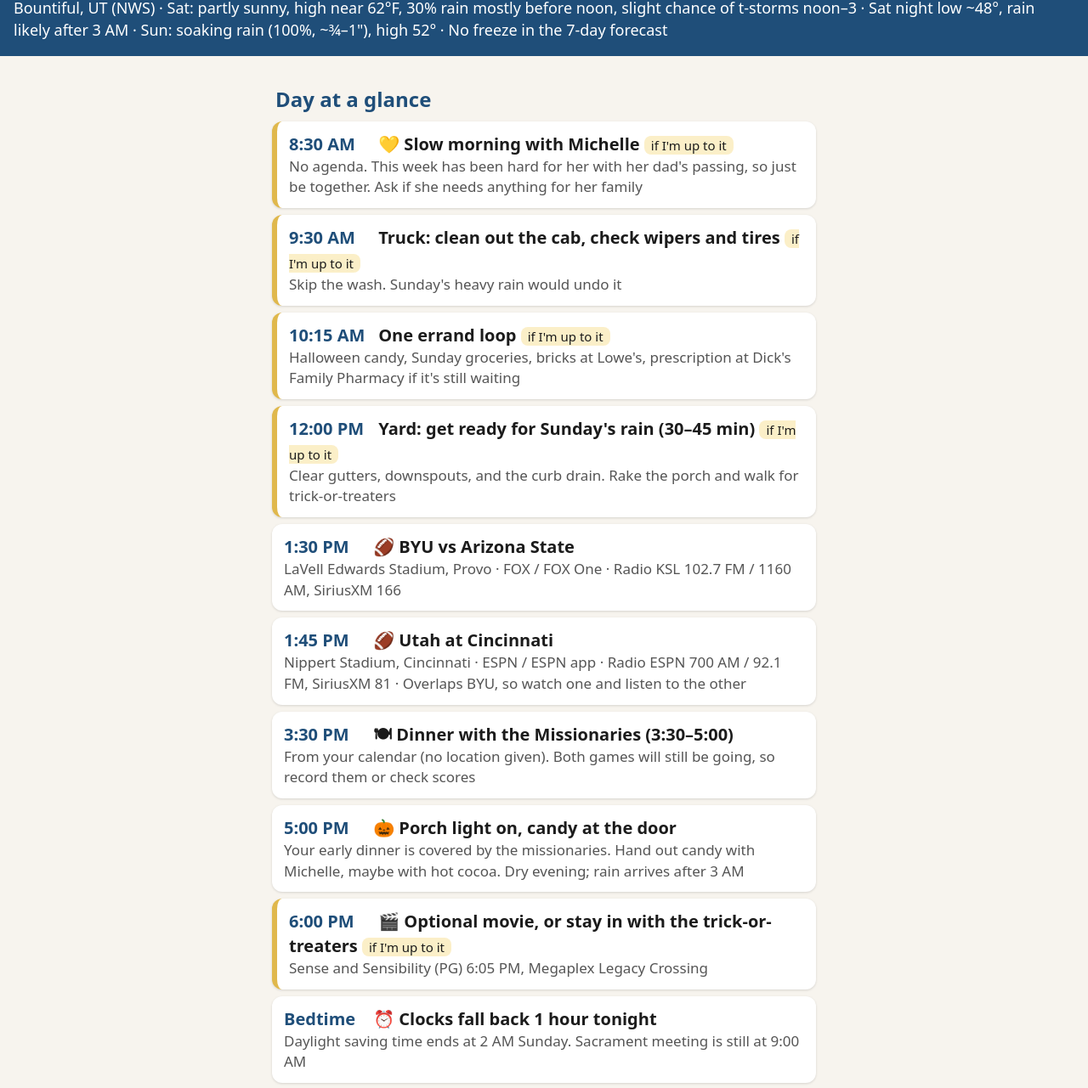
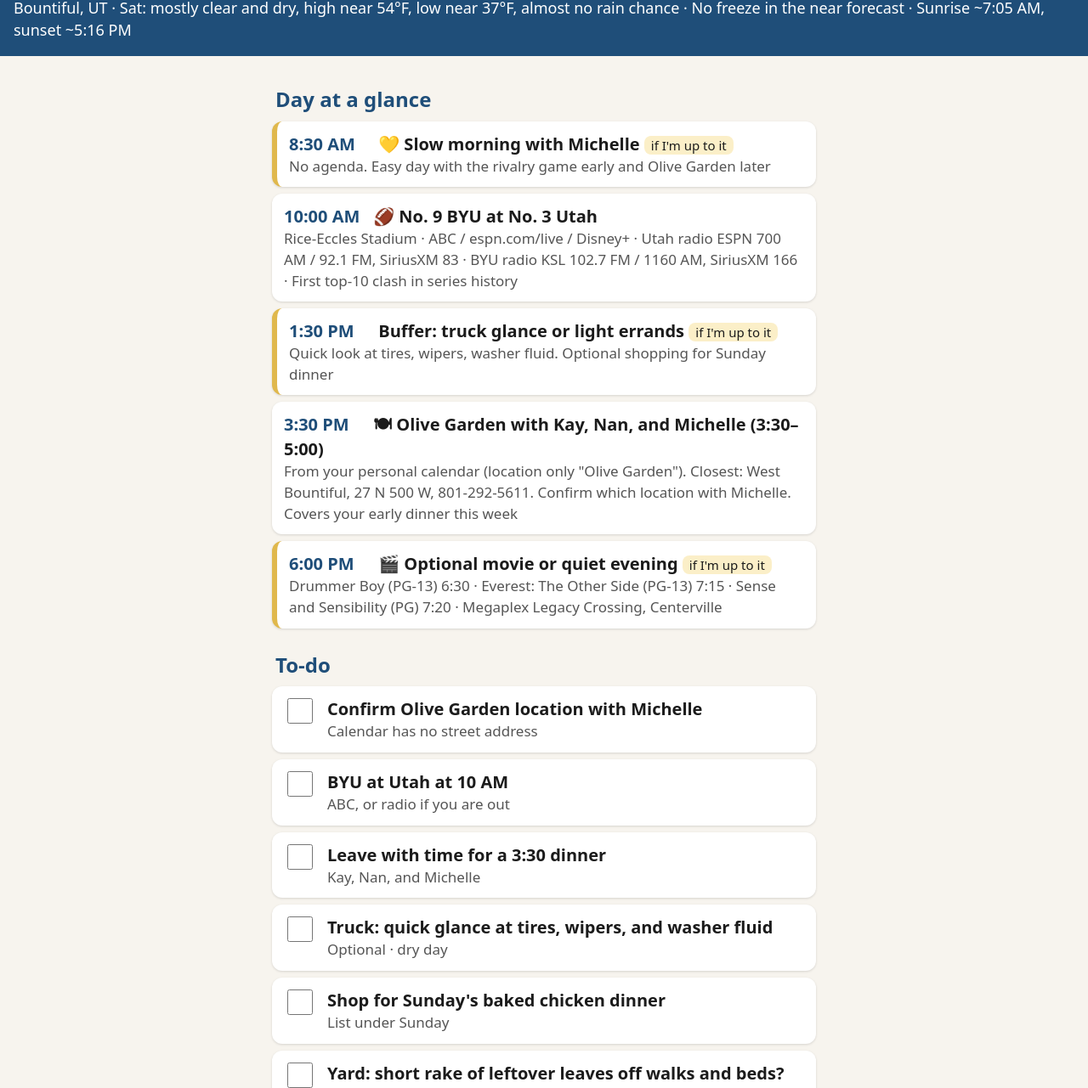
Before and after one commit to dwightgoodwin1963/saturday-plan, a plain HTML site: page index.html in a window 1280 px wide. Shown: the part 69-1350 px from the top of the page at 85% size. Drawn offline with Linux system fonts and the light colour scheme.

Commit message:
Plan update 202611061810

```diff
--- a/app.js
+++ b/app.js
@@ -23,4 +23,4 @@ fetch('plan.json?v='+Date.now(),{cache:'no-store'}).then(r=>{if(!r.ok)throw new
  // carry unfinished added tasks into next week
  addEventListener('pagehide',()=>localStorage.setItem('satplan-carry',JSON.stringify(S.added.filter(i=>!S.checked[i.id]))));
  document.title=p.title;$('#title').textContent=p.title;$('#wx').textContent=p.weather;render()}).catch(e=>{$('#m').innerHTML='<div class="card">Could not load the plan ('+esc(e.message)+'). <button onclick="location.reload()">Try again</button></div>'});
-if('serviceWorker' in navigator)navigator.serviceWorker.register('sw.js?v=202610301811',{scope:'./'}).then(r=>r.update()).catch(()=>{});
+if('serviceWorker' in navigator)navigator.serviceWorker.register('sw.js?v=202611061810',{scope:'./'}).then(r=>r.update()).catch(()=>{});
--- a/plan.json
+++ b/plan.json
@@ -1,238 +1,156 @@
 {
-"date": "2026-10-31",
-"title": "Saturday Plan · Oct 31, 2026 (Halloween)",
-"weather": "Bountiful, UT (NWS) · Sat: partly sunny, high near 62°F, 30% rain mostly before noon, slight chance of t-storms noon–3 · Sat night low ~48°, rain likely after 3 AM · Sun: soaking rain (100%, ~¾–1\"), high 52° · No freeze in the 7-day forecast",
+"date": "2026-11-07",
+"title": "Saturday Plan · Nov 7, 2026",
+"weather": "Bountiful, UT · Sat: mostly clear and dry, high near 54°F, low near 37°F, almost no rain chance · No freeze in the near forecast · Sunrise ~7:05 AM, sunset ~5:16 PM",
 "schedule": [
 {
 "time": "8:30 AM",
 "title": "💛 Slow morning with Michelle",
-"detail": "No agenda. This week has been hard for her with her dad's passing, so just be together. Ask if she needs anything for her family",
+"detail": "No agenda. Easy day with the rivalry game early and Olive Garden later",
 "optional": true
 },
 {
-"time": "9:30 AM",
-"title": "Truck: clean out the cab, check wipers and tires",
-"detail": "Skip the wash. Sunday's heavy rain would undo it",
+"time": "10:00 AM",
+"title": "🏈 No. 9 BYU at No. 3 Utah",
+"detail": "Rice-Eccles Stadium · ABC / espn.com/live / Disney+ · Utah radio ESPN 700 AM / 92.1 FM, SiriusXM 83 · BYU radio KSL 102.7 FM / 1160 AM, SiriusXM 166 · First top-10 clash in series history"
+},
+{
+"time": "1:30 PM",
+"title": "Buffer: truck glance or light errands",
+"detail": "Quick look at tires, wipers, washer fluid. Optional shopping for Sunday dinner",
 "optional": true
 },
 {
-"time": "10:15 AM",
-"title": "One errand loop",
-"detail": "Halloween candy, Sunday groceries, bricks at Lowe's, prescription at Dick's Family Pharmacy if it's still waiting",
-"optional": true
-},
-{
-"time": "12:00 PM",
-"title": "Yard: get ready for Sunday's rain (30–45 min)",
-"detail": "Clear gutters, downspouts, and the curb drain. Rake the porch and walk for trick-or-treaters",
-"optional": true
-},
-{
-"time": "1:30 PM",
-"title": "🏈 BYU vs Arizona State",
-"detail": "LaVell Edwards Stadium, Provo · FOX / FOX One · Radio KSL 102.7 FM / 1160 AM, SiriusXM 166"
-},
-{
-"time": "1:45 PM",
-"title": "🏈 Utah at Cincinnati",
-"detail": "Nippert Stadium, Cincinnati · ESPN / ESPN app · Radio ESPN 700 AM / 92.1 FM, SiriusXM 81 · Overlaps BYU, so watch one and listen to the other"
-},
-{
 "time": "3:30 PM",
-"title": "🍽 Dinner with the Missionaries (3:30–5:00)",
-"detail": "From your calendar (no location given). Both games will still be going, so record them or check scores"
-},
-{
-"time": "5:00 PM",
-"title": "🎃 Porch light on, candy at the door",
-"detail": "Your early dinner is covered by the missionaries. Hand out candy with Michelle, maybe with hot cocoa. Dry evening; rain arrives after 3 AM"
+"title": "🍽 Olive Garden with Kay, Nan, and Michelle (3:30–5:00)",
+"detail": "From your personal calendar (location only \"Olive Garden\"). Closest: West Bountiful, 27 N 500 W, 801-292-5611. Confirm which location with Michelle. Covers your early dinner this week"
 },
 {
 "time": "6:00 PM",
-"title": "🎬 Optional movie, or stay in with the trick-or-treaters",
-"detail": "Sense and Sensibility (PG) 6:05 PM, Megaplex Legacy Crossing",
+"title": "🎬 Optional movie or quiet evening",
+"detail": "Drummer Boy (PG-13) 6:30 · Everest: The Other Side (PG-13) 7:15 · Sense and Sensibility (PG) 7:20 · Megaplex Legacy Crossing, Centerville",
 "optional": true
-},
-{
-"time": "Bedtime",
-"title": "⏰ Clocks fall back 1 hour tonight",
-"detail": "Daylight saving time ends at 2 AM Sunday. Sacrament meeting is still at 9:00 AM"
 }
 ],
 "todo": [
 {
-"id": "michelle",
-"text": "Time with Michelle and her family",
-"meta": "Offer help with her dad's arrangements. No funeral or viewing details are in email or your calendar yet"
+"id": "olive-confirm",
+"text": "Confirm Olive Garden location with Michelle",
+"meta": "Calendar has no street address"
 },
 {
-"id": "candy",
-"text": "Buy Halloween candy for the door",
-"meta": "Trick-or-treat evening"
+"id": "holy-war",
+"text": "BYU at Utah at 10 AM",
+"meta": "ABC, or radio if you are out"
 },
 {
-"id": "truck-clean",
-"text": "Truck: clean out the cab, check wipers and tire pressure",
-"meta": "Rain coming Sunday and Monday"
+"id": "leave-early",
+"text": "Leave with time for a 3:30 dinner",
+"meta": "Kay, Nan, and Michelle"
+},
+{
+"id": "truck",
+"text": "Truck: quick glance at tires, wipers, and washer fluid",
+"meta": "Optional · dry day"
 },
 {
 "id": "shopping",
-"text": "Shop for Sunday's slow-cooker pot roast",
+"text": "Shop for Sunday's baked chicken dinner",
 "meta": "List under Sunday"
 },
 {
-"id": "bricks",
-"text": "Pick up bricks at Lowe's",
-"meta": "From your to-do list · truck errand"
+"id": "yard",
+"text": "Yard: short rake of leftover leaves off walks and beds?",
+"meta": "Cool and dry today; no freeze near. Optional"
 },
 {
-"id": "rx",
-"text": "Pick up prescription at Dick's Family Pharmacy, Bountiful (if not done yet)",
-"meta": "Still on your to-do list"
-},
-{
-"id": "yard",
-"text": "Yard: clear gutters, downspouts, and curb drain; rake wet leaves off the walk",
-"meta": "About 1–1¾\" of rain Sun–Sun night"
-},
-{
-"id": "clocks",
-"text": "Set clocks back 1 hour before bed",
-"meta": "DST ends 2 AM Sun Nov 1"
-},
-{
-"id": "fyi-next",
-"text": "Coming up (FYI)",
-"meta": "Mon Nov 2: Standard Pest Control visit · Sat Nov 7: BYU at Utah 10:00 AM MST (ABC or ESPN), then Olive Garden with Kay & Nan (and Michelle) 3:30 PM"
+"id": "errands",
+"text": "Optional light errands between game and dinner",
+"meta": "Only if something is waiting"
 }
 ],
 "ward": [
 {
 "id": "ward-office",
-"text": "Ready Bishop's office for 5 declarations",
-"meta": "Albertsen 1:00 · Steuart (Brad & Raeone) 1:20 · Mary Stewart 1:40 · Openshaw 2:00 · Nelson 2:20 (on the clerk calendar, not your personal one)"
+"text": "Ready Bishop's office for 3 declarations",
+"meta": "Nielson 1:00 · Openshaw 1:20 · Ferguson 1:40 (A-Frame Chapel, Bishop's Office)"
 },
 {
-"id": "ward-conflict",
-"text": "Resolve Sunday 2:00–2:30 conflict",
-"meta": "Calendar says \"Harley Davidson offices\" 2:30 PM, leave by 2:00, which overlaps Openshaw 2:00 and Nelson 2:20. Decide who covers or move one"
+"id": "ward-dup",
+"text": "Clear the canceled Ferguson duplicate at 1:40",
+"meta": "Canceled entry still sits beside the live invite"
 },
 {
 "id": "ward-lcr",
-"text": "LCR: review 12 pending expenses + new transaction to approve",
-"meta": "Weekly summary and approval notice came Fri Oct 30"
-},
-{
-"id": "ward-stake",
-"text": "Get Bishop Kuehne to approve the September Finance Statement",
-"meta": "For Steve Allred · due Sat Oct 31"
-},
-{
-"id": "ward-rent",
-"text": "Pay or enter Rachel's November rent",
-"meta": "Bishop Kuehne's photo, Oct 25 · due Sat Oct 31"
-},
-{
-"id": "ward-checks",
-"text": "Deliver church finance checks",
-"meta": "On your to-do list"
-},
-{
-"id": "ward-palmer",
-"text": "Confirm the Palmer baptism (Sat Nov 28) is on the building calendar",
-"meta": "From your to-do list"
-},
-{
-"id": "ward-fast",
-"text": "Check whether Nov 1 is fast and testimony meeting",
-"meta": "First Sunday, but the ward email doesn't say. Bring a fast-offering envelope just in case"
+"text": "LCR: review 12 pending expenses",
+"meta": "Weekly financial summary arrived Fri Nov 6"
 }
 ],
 "projects": [
 {
-"id": "proj-proconnect",
-"text": "1. ProConnect renewal + save eSignature templates",
-"meta": "Intuit says save them before the November switch to Intuit Sign. A weekday is fine"
+"id": "proj-sprinklers",
+"text": "1. Book the sprinkler blowout for mid-November",
+"meta": "Still no freeze in the near forecast"
 },
 {
-"id": "proj-sprinklers",
-"text": "2. Book the sprinkler blowout",
-"meta": "No freeze in the 7-day forecast (lows 39–49°), so just get it on the calendar for mid-November"
+"id": "proj-proconnect",
+"text": "2. ProConnect renewal and save eSignature templates",
+"meta": "Intuit emailed Nov 6 about 2026 ProConnect; a weekday is fine"
 },
 {
 "id": "proj-dopl",
 "text": "3. Think over the DOPL CPA license renewals",
-"meta": "Both expire Dec 31. No action needed today, just decide later with retirement in mind"
+"meta": "Both expire Dec 31; decide later with retirement in mind"
 }
 ],
 "sunday": [
 {
 "time": "9:00 AM",
 "title": "Sacrament Meeting",
-"detail": "Hymns 66, 176, 1038 · Zoom: zoom.us/j/94210960309 · clocks fell back overnight"
+"detail": "Hymns 1001 Come Thou Fount, 181 Jesus of Nazareth, 335 Brightly Beams · Zoom: zoom.us/j/94210960309"
 },
 {
 "time": "10:05 AM",
-"title": "Sunday School 10:05–10:30 · Elders 10:35–11:00"
+"title": "Sunday School 10:05–10:30 · Elders / RS / YM / YW 10:35–11:00"
 },
 {
 "time": "1:00 PM",
 "title": "Tithing declarations (A-Frame Chapel, Bishop's Office)",
-"detail": "Albertsen 1:00 · Steuart 1:20 · Mary Stewart 1:40 · Openshaw 2:00 · Nelson 2:20"
-},
-{
-"time": "2:30 PM",
-"title": "Harley Davidson offices",
-"detail": "From your calendar: leave by 2:00 (30-min drive). Conflicts with the 2:00 and 2:20 declarations"
+"detail": "Nielson 1:00 · Openshaw 1:20 · Ferguson 1:40"
 },
 {
 "time": "5:00 PM",
-"title": "Sunday dinner: slow-cooker pot roast (rainy-day comfort food)",
-"detail": "Shop: 3–4 lb chuck roast · 2 lb baby potatoes · 1 lb carrots · 1 onion · garlic · 2 cups beef broth · onion soup mix or gravy packet · dinner rolls · bagged salad + dressing · easy dessert (brownie mix or ice cream) · Start it before church. Check with Michelle first, since family or friends may be bringing meals this week"
+"title": "Sunday dinner: baked chicken",
+"detail": "Shop: 1 whole chicken or 4–6 thighs · potatoes · green beans or broccoli · dinner rolls · bagged salad + dressing · butter · easy dessert (pie or ice cream). Check with Michelle first"
 }
 ],
 "movies": [
 {
-"time": "6:05 PM",
-"title": "Sense and Sensibility (2026)",
-"detail": "PG · live-action Jane Austen · 2h11m · also 7:05 PM · Megaplex Legacy Crossing, Centerville"
+"time": "6:30 PM",
+"title": "Drummer Boy",
+"detail": "PG-13 · musical romance · 2h09m · Megaplex Legacy Crossing, Centerville"
 },
 {
-"time": "6:00 PM",
+"time": "7:15 PM",
 "title": "Everest: The Other Side",
-"detail": "PG-13 · documentary · 1h50m · IMAX · Megaplex Legacy Crossing"
+"detail": "PG-13 · documentary · 1h50m · Megaplex Legacy Crossing"
 },
 {
-"time": "6:30 PM",
-"title": "Practical Magic 2",
-"detail": "PG-13 · 1h50m · Megaplex Legacy Crossing (if you didn't see it last week)"
+"time": "7:20 PM",
+"title": "Sense and Sensibility (2026)",
+"detail": "PG · live-action Jane Austen · 2h11m · Megaplex Legacy Crossing"
 }
 ],
 "community": [
 {
-"time": "10 AM–Noon",
-"title": "BCYC BOO! (free)",
-"detail": "North Canyon Park, 3900 S Bountiful Blvd"
+"time": "Evening",
+"title": "Quiet night in after Olive Garden",
+"detail": "Best fit after the game and a long dinner"
 },
 {
-"time": "10:30 AM",
-"title": "Spooktacular Stuffie Sleepover storytime",
-"detail": "\"The Twig\" temporary library, 85 N Main, Bountiful (for little kids)"
-},
-{
-"time": "4–6 PM",
-"title": "Trick-or-treat on Bountiful Main Street",
-"detail": "Downtown Bountiful"
-},
-{
-"time": "5–7 PM",
-"title": "Lewis Park trunk-or-treat (Church-hosted)",
-"detail": "275 Lewis Park Dr, Bountiful"
-},
-{
-"time": "Until 5 PM",
-"title": "Cross E Ranch Fall Festival, last day",
-"detail": "North Salt Lake · closes early on Halloween"
+"time": "6:30–9 PM",
+"title": "Paint Night: Paint Your Partner (optional)",
+"detail": "Bountiful Art Barn — only if you both want a project night"
 }
 ],
 "grandkids": []
--- a/sw.js
+++ b/sw.js
@@ -1,4 +1,4 @@
-const C='sat-202610301811';const A=['./','index.html','app.js?v=202610301811','manifest.json','icon-192.png'];
+const C='sat-202611061810';const A=['./','index.html','app.js?v=202611061810','manifest.json','icon-192.png'];
 self.addEventListener('install',e=>{self.skipWaiting();e.waitUntil(caches.open(C).then(c=>c.addAll(A)).catch(()=>{}))});
 self.addEventListener('activate',e=>e.waitUntil(caches.keys().then(ks=>Promise.all(ks.filter(k=>k!==C).map(k=>caches.delete(k)))).then(()=>self.clients.claim())));
 self.addEventListener('fetch',e=>{if(e.request.method!=='GET'||new URL(e.request.url).origin!==location.origin)return;
```
Also changed, not shown: index.html (+1 -1 lines).
